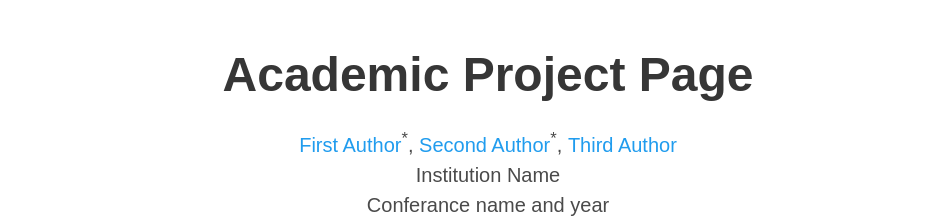
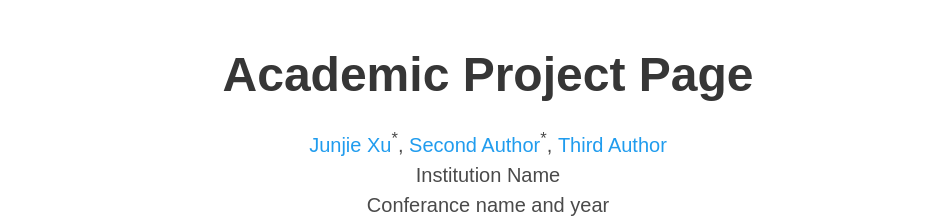
Before and after one commit to AndreJJXu/AndreJJXu.github.io, a plain HTML site: page index.html in a window 1280 px wide. Shown: the top 224 px of the page, without its empty margins (152-1095 px from the left). Drawn offline with nearby package versions, Linux system fonts and the light colour scheme; some icons are missing; a web font is replaced by a local one.

Commit message:
Update index.html

```diff
--- a/index.html
+++ b/index.html
@@ -56,7 +56,7 @@
             <div class="is-size-5 publication-authors">
               <!-- Paper authors -->
               <span class="author-block">
-                <a href="FIRST AUTHOR PERSONAL LINK" target="_blank">First Author</a><sup>*</sup>,</span>
+                <a href="FIRST AUTHOR PERSONAL LINK" target="_blank">Junjie Xu</a><sup>*</sup>,</span>
                 <span class="author-block">
                   <a href="SECOND AUTHOR PERSONAL LINK" target="_blank">Second Author</a><sup>*</sup>,</span>
                   <span class="author-block">
```
